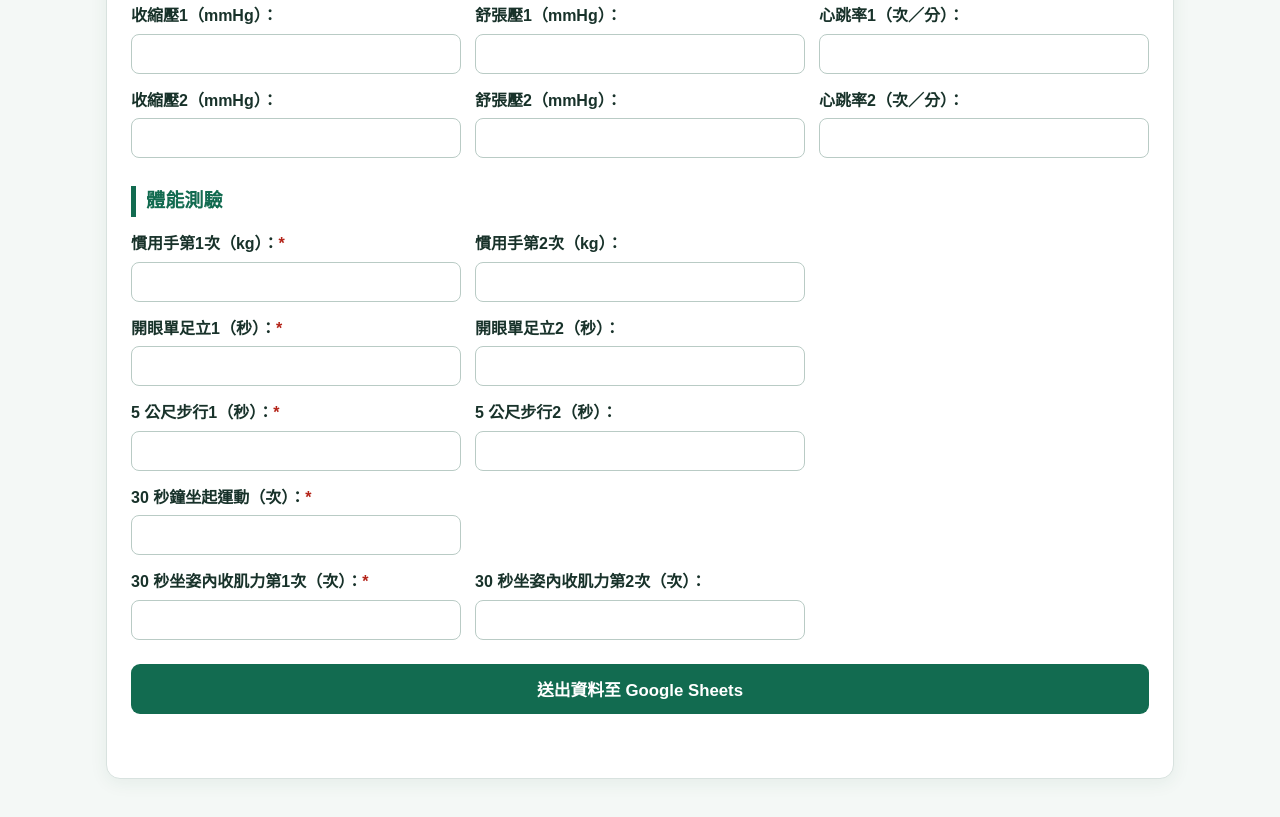
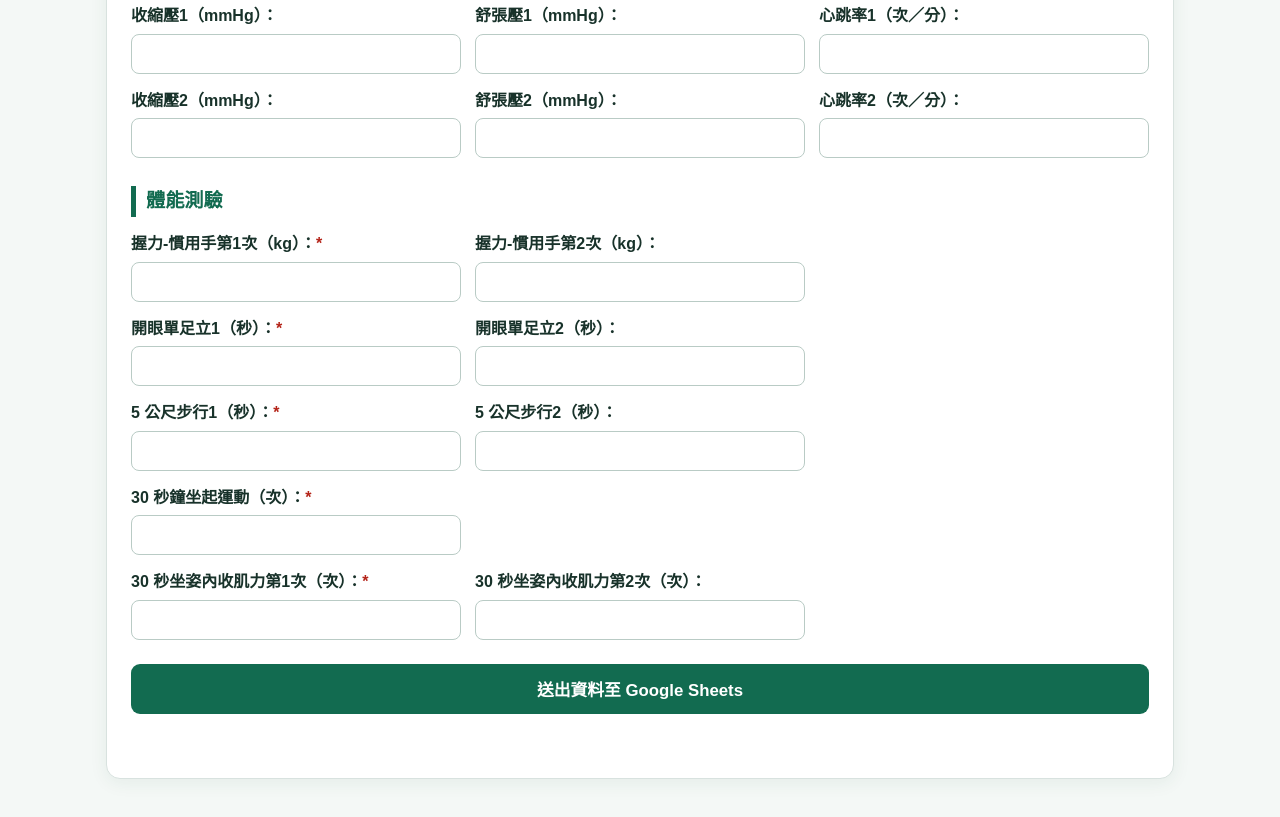
Before and after one commit to hlja36/Adaptive-Sports-Dev, a plain HTML site: page record-form1.html in a window 1280 px wide. Shown: the part 802-1619 px from the top of the page. Drawn offline with Linux system fonts and the light colour scheme.

Commit message:
Update record-form1.html

```diff
--- a/record-form1.html
+++ b/record-form1.html
@@ -71,8 +71,8 @@
 
       <h2>體能測驗</h2>
       <div class="grid">
-        <div><label>慣用手第1次（kg）：<span class="required">*</span></label><input id="gripFirst" type="number" step="0.1" required></div>
-        <div><label>慣用手第2次（kg）：</label><input id="gripSecond" type="number" step="0.1"></div>
+        <div><label>握力-慣用手第1次（kg）：<span class="required">*</span></label><input id="gripFirst" type="number" step="0.1" required></div>
+        <div><label>握力-慣用手第2次（kg）：</label><input id="gripSecond" type="number" step="0.1"></div>
 
         <div style="grid-column: 1;"><label>開眼單足立1（秒）：<span class="required">*</span></label><input id="oneLegFirst" type="number" step="0.1" max="60" required></div>
         <div><label>開眼單足立2（秒）：</label><input id="oneLegSecond" type="number" step="0.1" max="60"></div>
```
